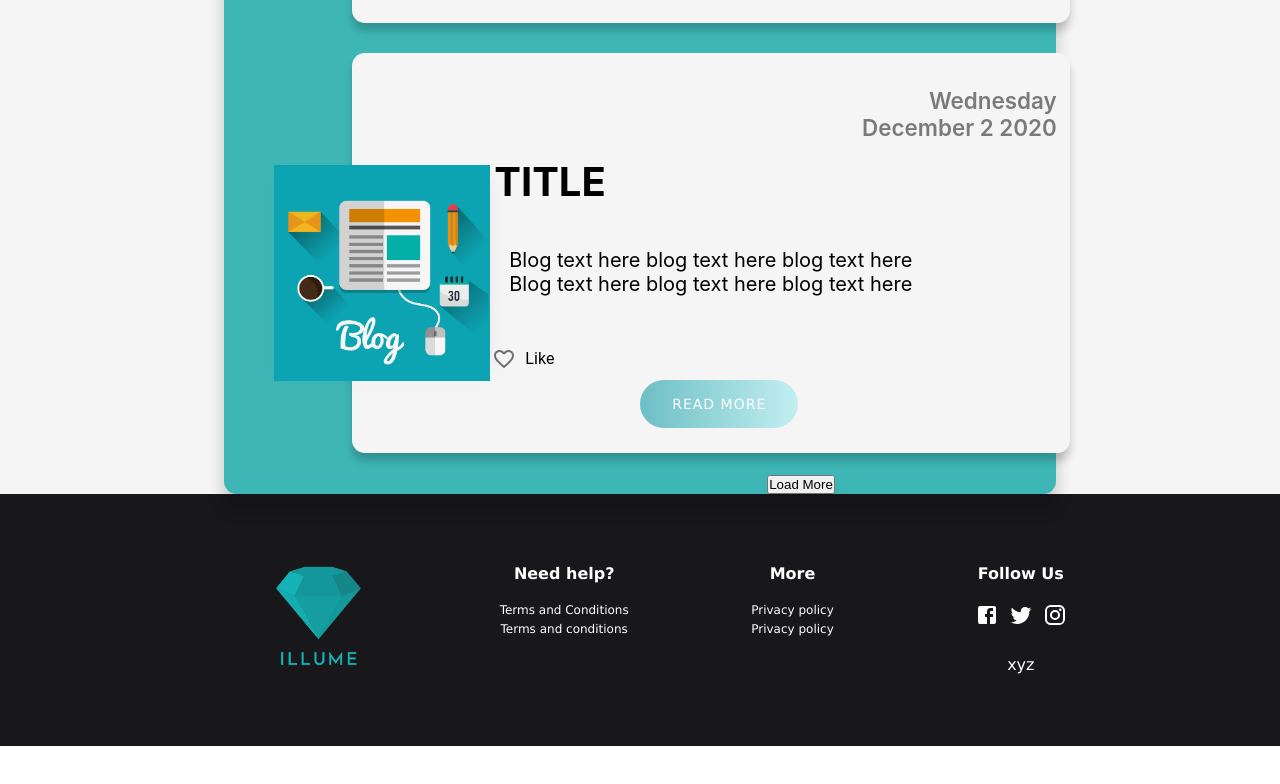
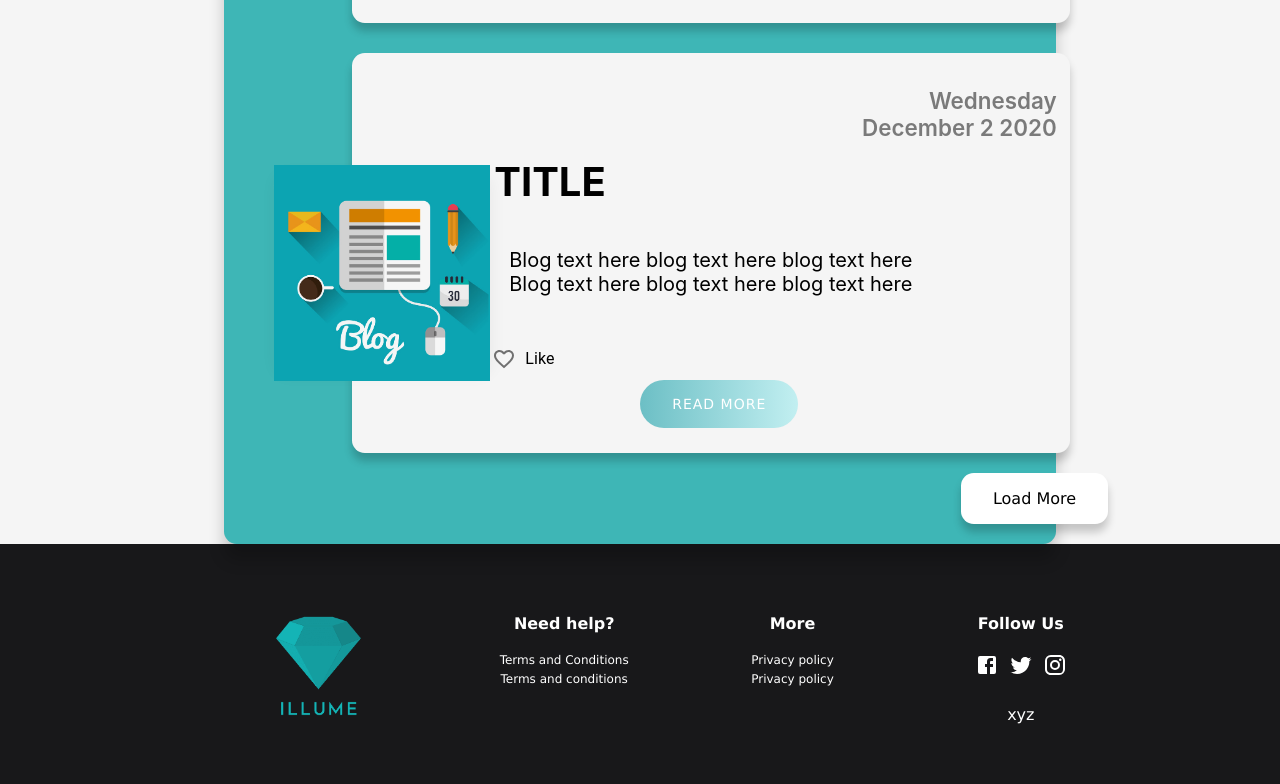
Before and after one commit to NandanaC/Illume, a React (Create React App) app: page / in a window 1280 px wide. Shown: the part 946-1730 px from the top of the page. Before the commit the page ends 1692 px from the top, so only its background shows below. Built offline with nearby package versions, Linux system fonts and the light colour scheme; no server answers.

Commit message:
Dialog removed

```diff
--- a/src/Components/Styles/Body1.css
+++ b/src/Components/Styles/Body1.css
@@ -6,7 +6,6 @@
     box-sizing: border-box;
 }
 .body{
-    /*background-color: rgb(62, 182, 182);*/
     background-color: whitesmoke;
     display: flex;
     height: 100%;
@@ -20,7 +19,9 @@
 .newPost{
     color: black;
     font-family: Verdana, Geneva, Tahoma, sans-serif;
+    border:none;
 }
+
 .left button{
     margin-top: 10%;
     background: none;
@@ -34,14 +35,14 @@
     border-radius: .8rem;
     padding: 1rem 2rem;
     background-color: white;
+    outline: none;
 }
 .left button:hover{
     background-color: rgb(216, 214, 214);
     font-weight: 400;
 }
 .middle {
-    /*background-color:white;*/
-     background-color: rgb(62, 182, 182);
+    background-color: rgb(62, 182, 182);
     width: 65%;
     position: relative;
     padding: 0 8rem;
@@ -51,14 +52,41 @@
     align-items: center;
     border-radius: .8rem;
 }
+
 .blogCard{
     padding: 10px 0px 10px 0px;
 }
+
 .right{
     background-color: none;
     width: 17.5%;
     position: relative;
 }
+
+.loadMore button {
+    margin-left: 52%;
+    background: none;
+    border: none;
+    color: black;
+    text-decoration: none;
+    font-family: "Verdana";
+    font-size:  16px;
+    cursor: pointer;
+    box-shadow: 0 0.5rem 0.5rem rgba(0, 0,0,.2);
+    border-radius: .8rem;
+    padding: 1rem 2rem;
+    background-color: white;
+    outline: none;
+}
+.loadMore{
+    color: white;
+    padding-bottom: 20px;
+}
+.loadMore button:hover{
+    background-color: rgb(216, 214, 214);
+    font-weight: 400;
+}
+
 @media screen and (max-width: 768px){
 .middle{
     padding: 2.5rem;
--- a/src/Components/Styles/NewBlog.css
+++ b/src/Components/Styles/NewBlog.css
@@ -11,7 +11,7 @@
     background-color: rgb(62, 182, 182);
     display: flex;
     flex-direction: column;
-    position: absolute;
+    position: relative;
     top: 9%;
     left: 12.5%;
     justify-content: center;
@@ -28,30 +28,34 @@
     position: relative;
     margin-top: 2%;
     margin-bottom: 2%;
-    left: 1%;
+    left: 0.2%;
     right: 11.5%;
     justify-content: center;
     align-items: center;
     border-radius: .8rem;
     box-shadow: 0 0.8rem 0.8rem rgba(0, 0,0,.2);
 }
-
+.photo{
+    align-items: left;
+    justify-content: left;
+    display: flex;
+}
 #photo{
-    background-color: white;
     position: relative;
     width: 20vw;
     height: 100%;
     border: none;
     padding: 12px 20px;
     border: none;
-    margin-right: 50px;
-    -webkit-appearance: none;
+    margin-left: 0;
+    /*-webkit-appearance: none;
     -moz-appearance: none;
-    -ms-appearance: none;
+    -ms-appearance: none;*/
     text-align: left;
-    box-shadow: 0 .8rem .8rem rgba(54, 186, 196, 0.2);
+    box-shadow: 0 .2rem .2rem rgba(54, 186, 196, 0.2);
     border-radius: .8rem;
     outline: none;
+    cursor: pointer;
 }
 
 .urbutton{
```
